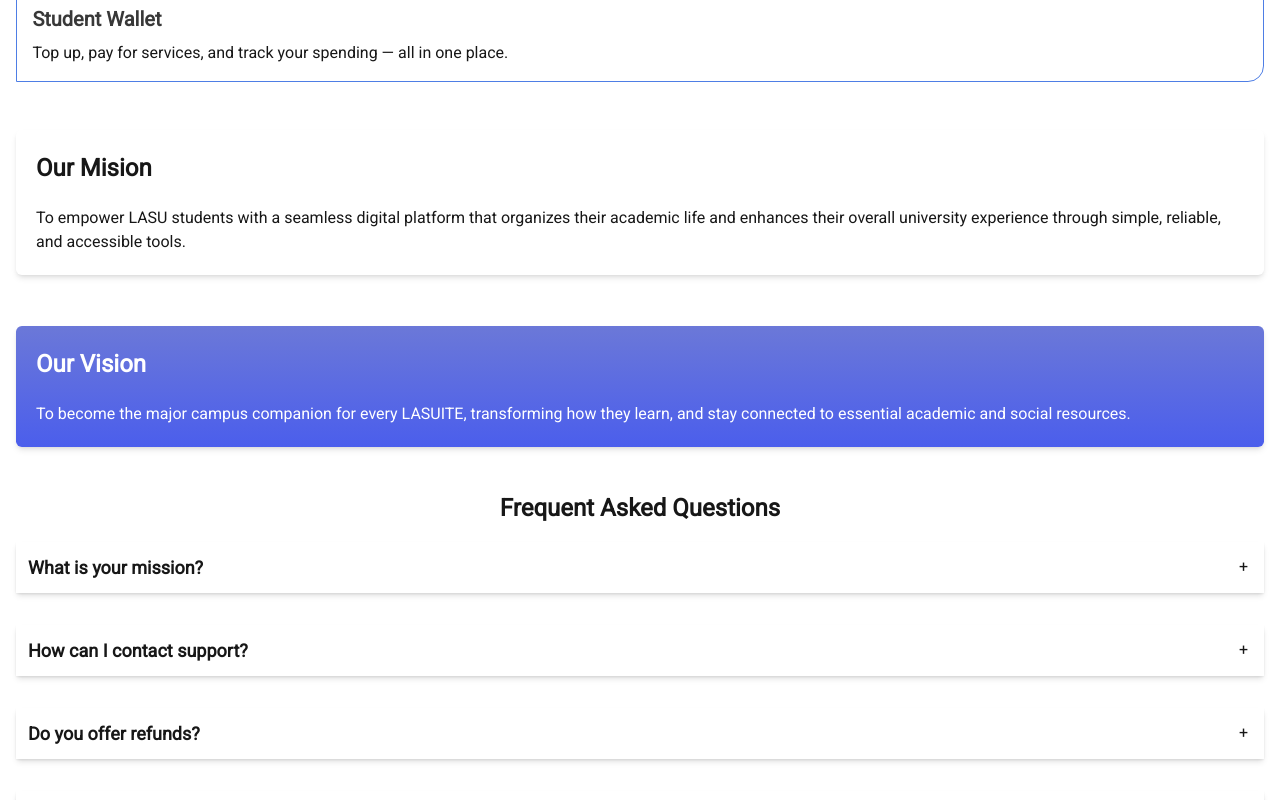
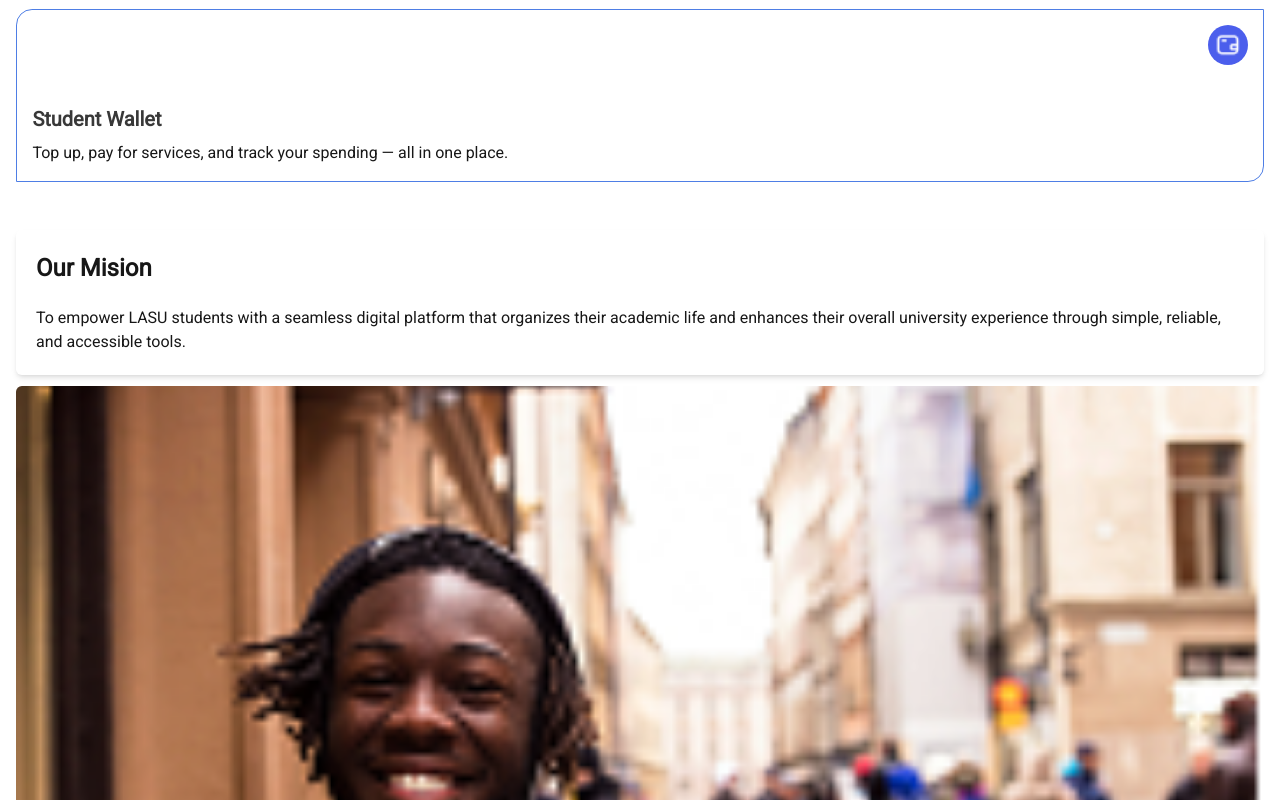
Before and after one commit to nUnitecch/LASUWEBAPP-Frontend, a Next.js app: page / in a window 1280 px wide. Shown: the part 1180-1980 px from the top of the page. Built offline with nearby package versions, Linux system fonts and the light colour scheme.

Commit message:
chore: increased hero image

```diff
--- a/app/_components/Home/FAQ.tsx
+++ b/app/_components/Home/FAQ.tsx
@@ -19,7 +19,7 @@ export default function FAQ() {
         {faqData.map((faq) => (
           <li key={faq.id} className="w-full shadow-md">
             <div className="flex w-full items-center gap-2 justify-between shadow-xs p-3">
-              <h4 className="text-[18px] font-semibold">{faq.question}</h4>
+              <h4 className="text-[16px] font-semibold">{faq.question}</h4>
               <span
                 className="px-1 inline-block"
                 onClick={() => handleToggleAnswer(faq.id)}
@@ -29,7 +29,7 @@ export default function FAQ() {
             </div>
             <p
               className={`transition-all duration-300 ${
-                showFAQAnswer === faq.id ? "h-auto p-3" : "h-0 overflow-hidden"
+                showFAQAnswer === faq.id ? "h-auto py-3 px-5" : "h-0 overflow-hidden"
               }`}
             >
               {faq.answer}
--- a/app/_components/Home/aboutCard.tsx
+++ b/app/_components/Home/aboutCard.tsx
@@ -10,14 +10,14 @@ type AboutCardType = {
 
 export default function AboutCard({ info }: AboutCardType) {
   return (
-    <div className="about-card flex flex-col gap-[11.33px]">
+    <div className="about-card grid grid-cols-1 gap-[11.33px]">
       <div className="card-desc rounded-[5.85px] overflow-hidden p-5 shadow-md">
         <div>
           <h2 className="text-[24px] font-bold mb-5">{info.title}</h2>
           <p className="leading-[24.5px]">{info.desc}</p>
         </div>
       </div>
-      <div className="min-w-[200px] w-full rounded-[5.85px] overflow-hidden relative">
+      <div className="min-w-[200px] w-full aspect-video rounded-[5.85px] overflow-hidden relative">
         <Image
           src={`/images/${info.image}`}
           alt={info.title}
--- a/app/_components/Home/hero.tsx
+++ b/app/_components/Home/hero.tsx
@@ -5,7 +5,7 @@ export default function Hero() {
     <section>
       <div className="py-4">
         <div
-          className="min-w-[302px] h-[180px] overflow-hidden relative"
+          className="min-w-[302px] h-[280px] overflow-hidden relative"
           role="bannar"
         >
           <Image
```
